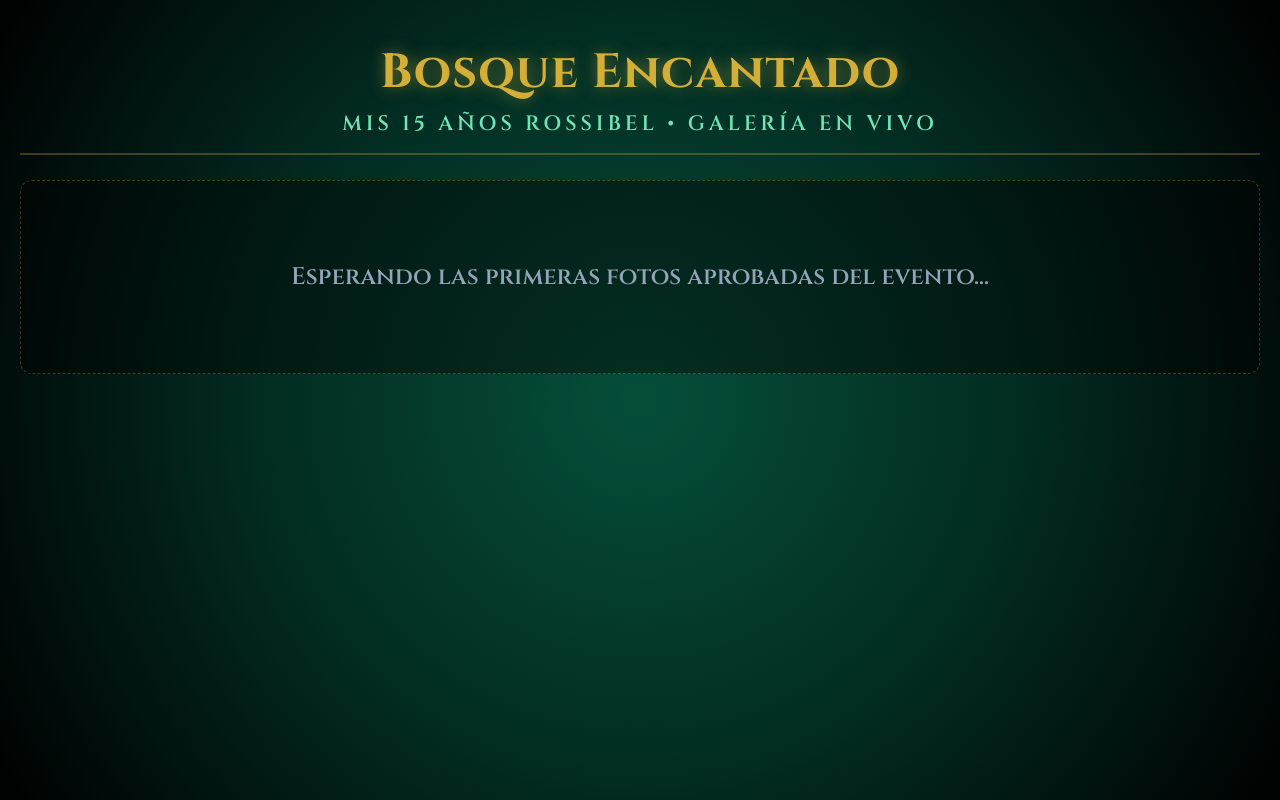
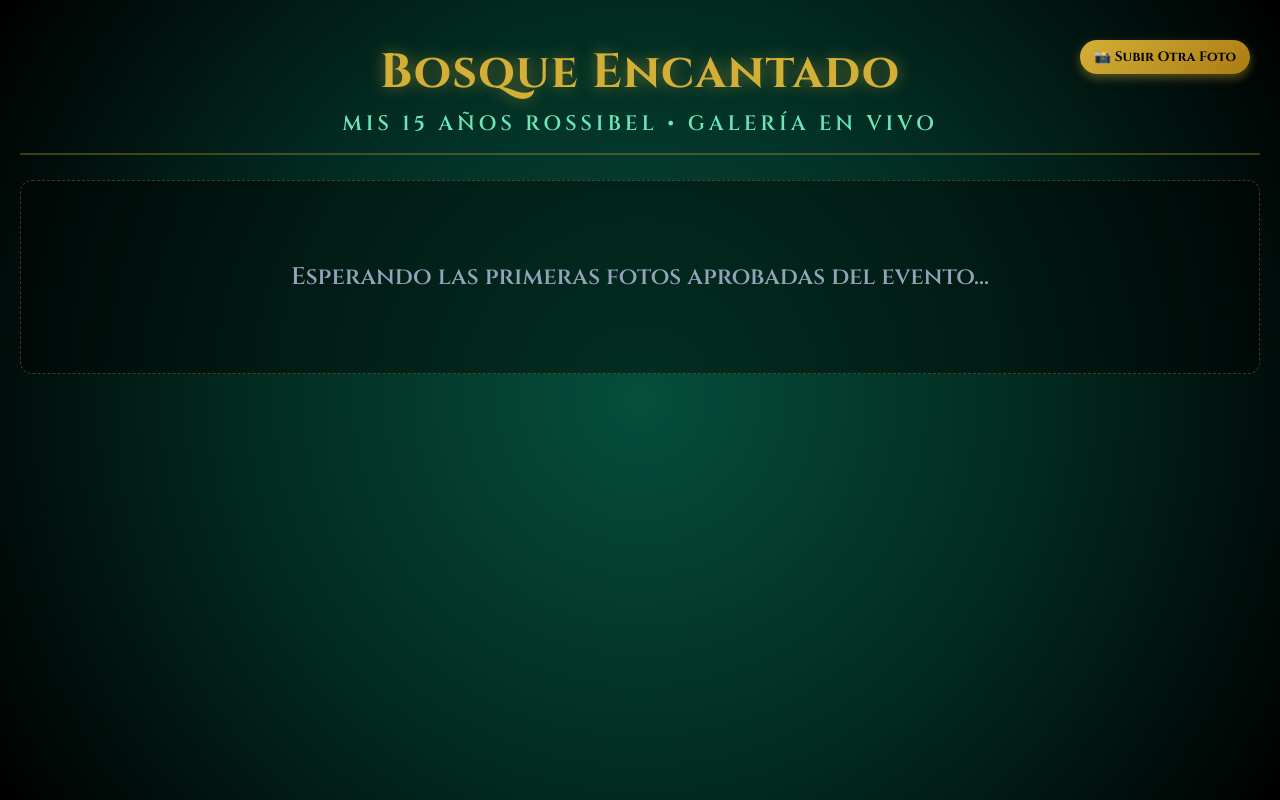
Before and after one commit to tor78g/galeria-rosibel, a plain HTML site: page galeria.html in a window 1280 px wide. Drawn offline with Linux system fonts and the light colour scheme; no server answers.

Commit message:
Update galeria.html

```diff
--- a/galeria.html
+++ b/galeria.html
@@ -3,7 +3,7 @@
 <head>
     <meta charset="UTF-8">
     <meta name="viewport" content="width=device-width, initial-scale=1.0">
-    <title>Muro en Vivo - 15 Años Rossibel</title>
+    <title>Galería en Vivo - 15 Años Rossibel</title>
     <link href="https://fonts.googleapis.com/css2?family=Cinzel:wght@600;700&family=Plus+Jakarta+Sans:wght@400;600&display=swap" rel="stylesheet">
     <style>
         body {
@@ -20,6 +20,7 @@
             margin-bottom: 25px;
             border-bottom: 2px solid rgba(212, 175, 55, 0.3);
             padding-bottom: 15px;
+            position: relative;
         }
         h1 {
             font-family: 'Cinzel', serif;
@@ -35,6 +36,24 @@
             letter-spacing: 2px;
             font-family: 'Cinzel', serif;
             text-transform: uppercase;
+        }
+        /* BOTÓN FLOTANTE PARA REGRESAR A SUBIR FOTOS */
+        .btn-subir-flotante {
+            position: absolute;
+            top: 0;
+            right: 10px;
+            background: linear-gradient(135deg, #d4af37 0%, #aa7c11 100%);
+            color: #000;
+            font-family: 'Cinzel', serif;
+            font-weight: bold;
+            font-size: 0.85rem;
+            padding: 8px 14px;
+            border-radius: 20px;
+            text-decoration: none;
+            box-shadow: 0 4px 10px rgba(212, 175, 55, 0.4);
+            display: flex;
+            align-items: center;
+            gap: 5px;
         }
         .grid {
             display: grid;
@@ -156,6 +175,11 @@
         }
 
         @media (max-width: 768px) {
+            .btn-subir-flotante {
+                position: relative;
+                margin-top: 10px;
+                display: inline-flex;
+            }
             .grid {
                 grid-template-columns: repeat(2, 1fr);
                 gap: 12px;
@@ -188,6 +212,7 @@
 </head>
 <body>
     <div class="header-banner">
+        <a href="index.html" class="btn-subir-flotante">📸 Subir Otra Foto</a>
         <h1>Bosque Encantado</h1>
         <div class="subtitle">MIS 15 AÑOS ROSSIBEL • GALERÍA EN VIVO</div>
     </div>
```
